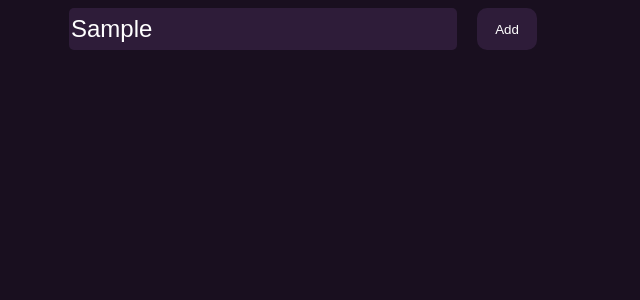
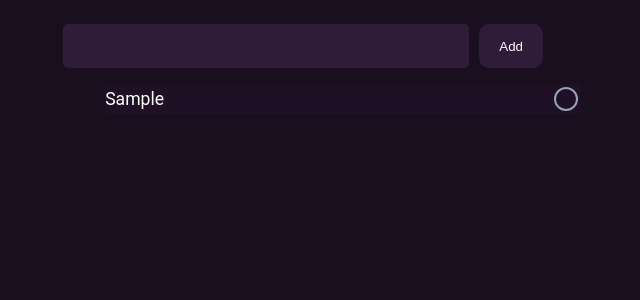
Before and after one commit to CrazyGreekGR/todo, a Vue app: page / in a window 1280 px wide. Both pictures are taken after typing "Sample" into the empty fields and a click on the button "Add". Shown: the top 300 px of the page, without its empty margins (337-977 px from the left). Built offline with nearby package versions, Linux system fonts and the light colour scheme.

Commit message:
Added the logic and frontend to add items to the to-do list

```diff
--- a/package.json
+++ b/package.json
@@ -4,7 +4,7 @@
   "private": true,
   "type": "module",
   "scripts": {
-    "dev": "vite",
+    "dev": "vite --host",
     "build": "run-p type-check \"build-only {@}\" --",
     "preview": "vite preview",
     "build-only": "vite build",
@@ -12,6 +12,8 @@
     "format": "prettier --write --experimental-cli src/"
   },
   "dependencies": {
+    "@tailwindcss/vite": "^4.3.3",
+    "tailwindcss": "^4.3.3",
     "vue": "^3.5.42"
   },
   "devDependencies": {
--- a/src/App.vue
+++ b/src/App.vue
@@ -1,9 +1,26 @@
 <script setup lang="ts">
 import InputBox from "@/components/inputBox.vue"
+import tdi from "@/components/todoItem.vue"
+import {ref} from "vue";
+
+interface Todo {
+  id: number
+  name: string
+  done: boolean
+}
+
+const todos = ref<Todo[]>([])
+
+function addToDo(name: string) {
+  todos.value.push({id: Date.now(), name: name, done: false})
+}
 </script>
 
 <template>
-  <InputBox />
+  <InputBox @add="addToDo" />
+  <div class="todolist">
+    <tdi v-for="todo in todos" :key="todo.id">{{todo.name}}</tdi>
+  </div>
 </template>
 
 <style>
@@ -12,4 +29,13 @@ body {
   color: white;
   font-family: Roboto,serif;
 }
+.todolist {
+  display: flex;
+  flex-direction: column;
+  width: fit-content;
+  background-color: #201025;
+  height: fit-content;
+  margin-left: 34.35%;
+  margin-right: auto;
+}
 </style>
--- a/src/components/inputBox.vue
+++ b/src/components/inputBox.vue
@@ -1,38 +1,57 @@
 <script setup lang="ts">
+import {ref} from "vue";
+
+const todoItemName = ref('')
+const emit = defineEmits(['add'])
+
+function sendToDo() {
+  if (todoItemName.value !== '') {
+    emit('add', todoItemName.value)
+    todoItemName.value = ''
+  }
+}
 
 </script>
 
 <template>
-  <div>
-    <input type="text">
-    <button>Add</button>
+  <div class="overall">
+    <div class="inputField">
+      <input v-model="todoItemName" type="text">
+      <button v-on:click="sendToDo()">Add</button>
+    </div>
   </div>
 </template>
 
 <style scoped>
-  div {
+.overall {
   display: flex;
-    flex-direction: row;
-    overflow: hidden;
-    width: fit-content;
-    height: fit-content;
-    align-self: center;
-    margin-left: auto;
-    margin-right: auto;
-    gap: 20px
+  flex-direction: column;
+  gap: 1rem;
+  width: 100%;
+  max-width: 32rem;
+  margin: 0 auto;
+  padding: 1rem;
+  box-sizing: border-box;
+}
+.inputField {
+  display: flex;
+  gap: 10px;
 }
 input {
-    width: 30vw;
-    height: 5vh;
+  flex: 1;
+  min-width: 0;
+  height: 2.75rem;
   border: none;
-    font-size: x-large;
+  font-size: 1.25rem;
   border-radius: 5px;
   background-color: #2e1c39;
   color: white;
+  padding: 0 0.75rem;
 }
 button {
+  flex-shrink: 0;
   border: none;
-    width: 60px;
+  padding: 0 1.25rem;
   border-radius: 10px;
   background-color: #2e1c39;
   color: white;
--- /dev/null
+++ b/src/components/todoItem.vue
@@ -0,0 +1,38 @@
+<script setup lang="ts"></script>
+
+<template>
+  <div class="tdiOverall">
+    <p><slot /></p>
+    <input type="checkbox">
+  </div>
+</template>
+
+<style scoped>
+.tdiOverall {
+  display: flex;
+  flex-direction: row;
+  align-items: center;
+  gap: 390px;
+}
+p {
+  font-size: 1.1rem;
+  margin: 0;
+}
+input {
+  appearance: none;
+  margin-left: auto;
+  width: 1.5rem;
+  height: 1.5rem;
+  border: 2px solid #94a3b8;
+  border-radius: 50%;
+  cursor: pointer;
+}
+input:checked {
+  background: #fb923c;
+  border-color: #fb923c;
+}
+.tdiOverall:has(input:checked) p {
+  text-decoration: line-through;
+  color: #a1a1a1;
+}
+</style>
--- a/vite.config.ts
+++ b/vite.config.ts
@@ -2,11 +2,13 @@ import { fileURLToPath, URL } from 'node:url'
 
 import { defineConfig } from 'vite'
 import vue from '@vitejs/plugin-vue'
+import tailwindcss from "@tailwindcss/vite";
 
 // https://vite.dev/config/
 export default defineConfig({
   plugins: [
     vue(),
+    tailwindcss()
   ],
   resolve: {
     alias: {
```
Also changed, not shown: 1 other file (tests, documents, lock files or other folders). Lines whose indentation alone changed are shown as unchanged.
